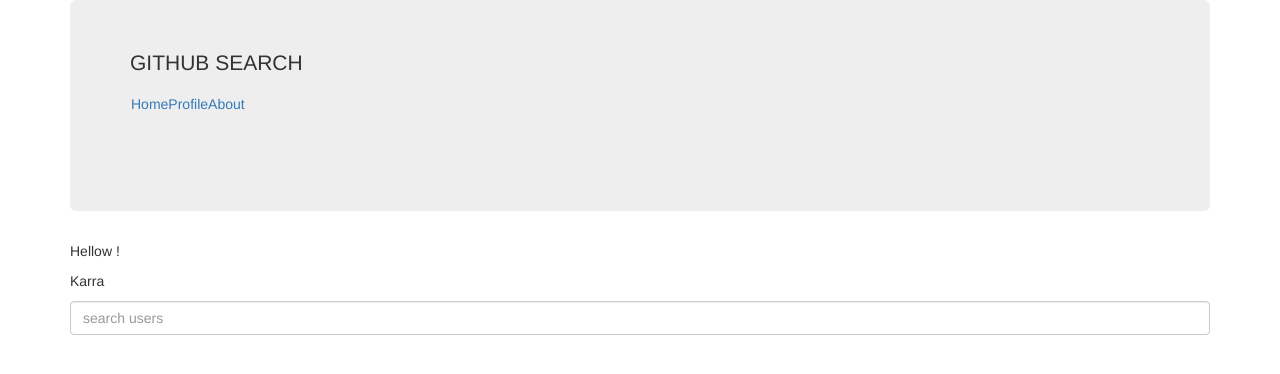
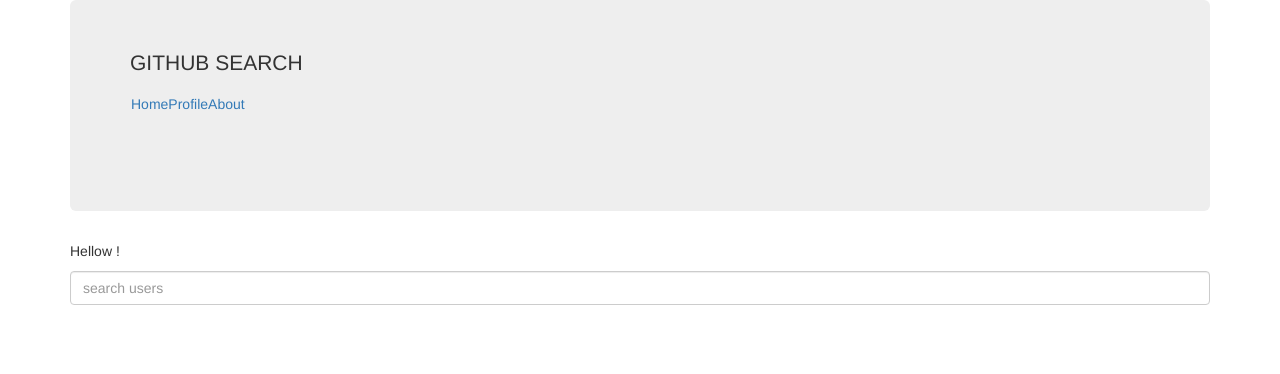
Before and after one commit to Eugeneiregi/GitSearch, an Angular app: page /profile in a window 1280 px wide. Shown: the top 374 px of the page. Built offline with nearby package versions, Linux system fonts and the light colour scheme.

Commit message:
Configure

```diff
--- a/src/app/profile/profile.component.html
+++ b/src/app/profile/profile.component.html
@@ -1,5 +1,4 @@
 <p>Hellow !</p>
-<p>Karra</p>
 <form action="">
   <div class="form-group">
     <input type="text" class="form-control" placeholder="search users "[(ngModel)]="username" name="username" (keyup)="findProfile()">
```
